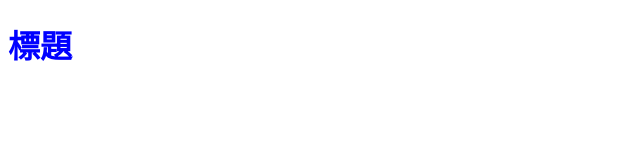
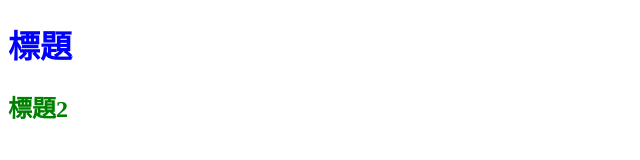
Before and after one commit to hbill320115/git-week6, a plain HTML site: page index.html in a window 1280 px wide. Shown: the whole page, without its empty margins (0-640 px from the left). Drawn offline with Linux system fonts and the light colour scheme.

Commit message:
新增h2綠色

```diff
--- a/all.css
+++ b/all.css
@@ -1,3 +1,6 @@
 .color-blue{
     color: blue;
 }
+.color-green{
+    color: green;
+}
--- a/index.html
+++ b/index.html
@@ -8,5 +8,6 @@
 </head>
 <body>
     <h1 class="color-blue">標題</h1>
+    <h2 class="color-green">標題2</h2>
 </body>
 </html>
```
